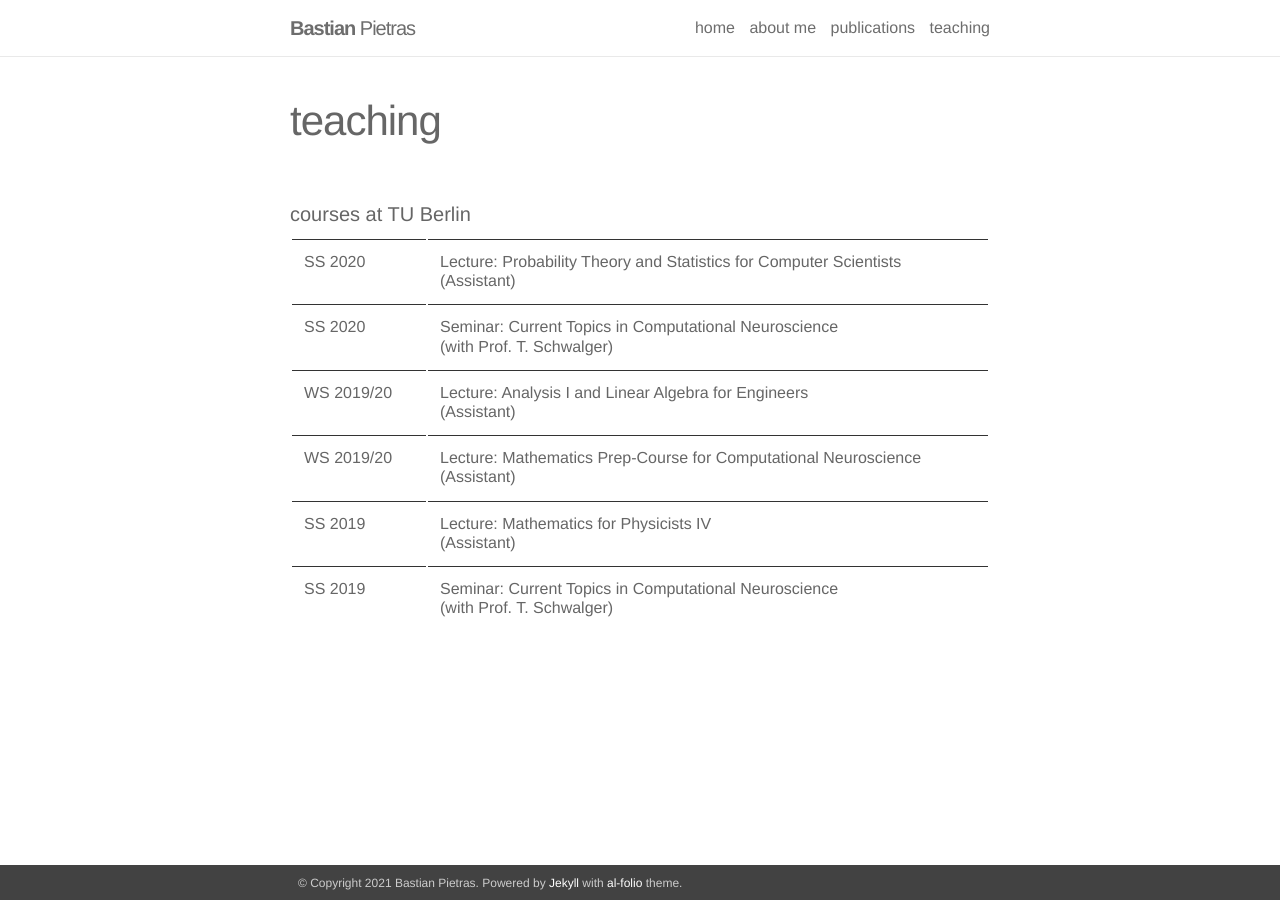
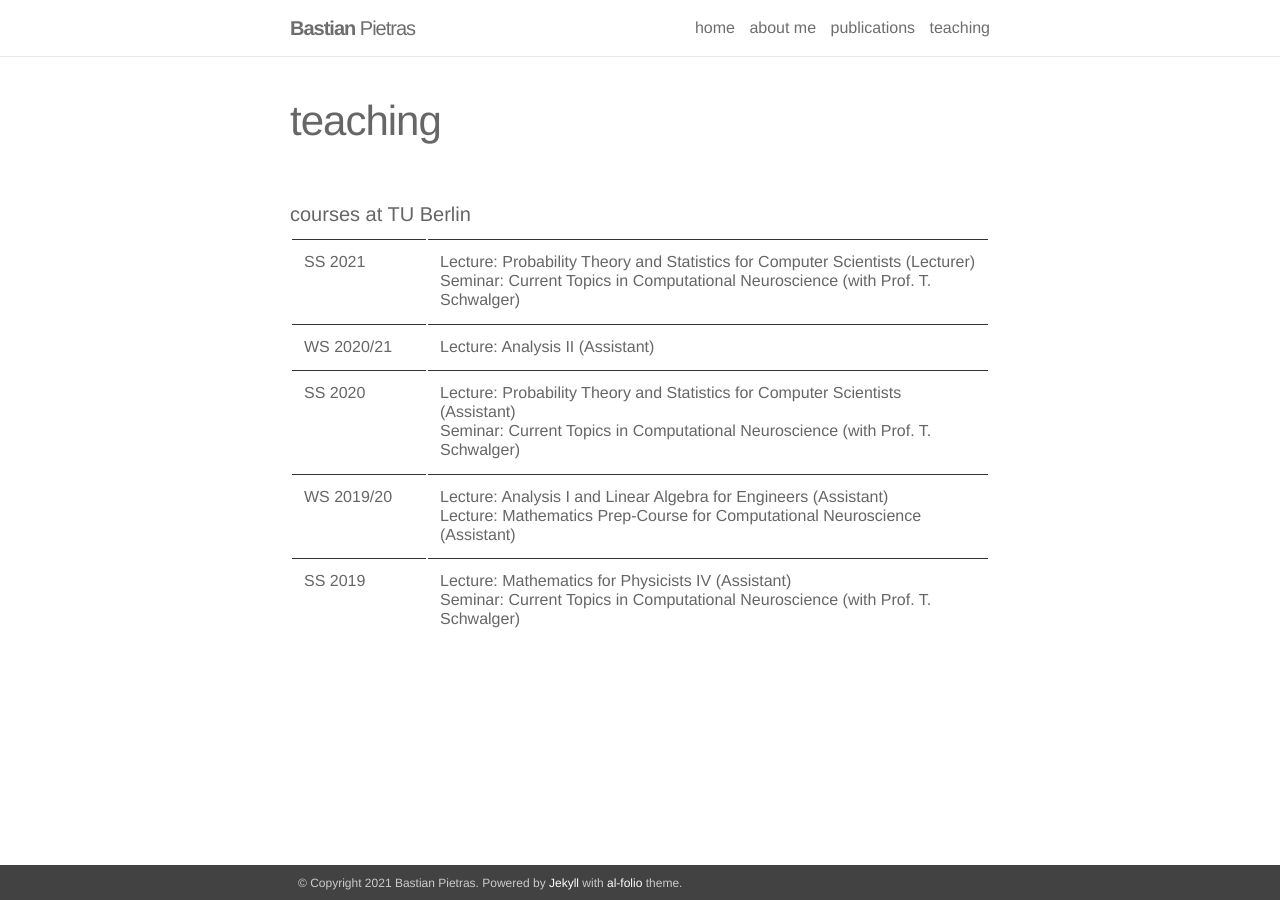
Before and after one commit to BastianPietras/bastianpietras.github.io, a Jekyll site: the page built from _pages/teaching.md, in a window 1280 px wide. Built offline with Jekyll 4.4.1, drawn with Linux system fonts in a browser that asks for light colours.

Commit message:
Update teaching.md

```diff
--- a/_pages/teaching.md
+++ b/_pages/teaching.md
@@ -7,33 +7,32 @@ title: teaching
 
 <table class="tg">
   <tr>
-    <td style="width:110px"> SS 2020  </td>
-    <td>Lecture: Probability Theory and Statistics for Computer Scientists <br>(Assistant)</td>
+    <td style="width:110px"> SS 2021  </td>
+    <td>Lecture: Probability Theory and Statistics for Computer Scientists (Lecturer)
+    <br>Seminar: Current Topics in Computational Neuroscience (with Prof. T. Schwalger)</td>
+  </tr>
+
+  <tr>
+    <td> WS 2020/21  </td>
+    <td>Lecture: Analysis II (Assistant)</td>
   </tr>
 
   <tr>
     <td> SS 2020  </td>
-    <td>Seminar: Current Topics in Computational Neuroscience <br>(with Prof. T. Schwalger)</td>
+    <td>Lecture: Probability Theory and Statistics for Computer Scientists (Assistant)<br>
+        Seminar: Current Topics in Computational Neuroscience (with Prof. T. Schwalger)</td>
   </tr>
 
   <tr>
     <td> WS 2019/20  </td>
-    <td>Lecture: Analysis I and Linear Algebra for Engineers <br>(Assistant)</td>
-  </tr>
-
-  <tr>
-    <td> WS 2019/20  </td>
-    <td>Lecture: Mathematics Prep-Course for Computational Neuroscience <br>(Assistant)</td>
+    <td>Lecture: Analysis I and Linear Algebra for Engineers (Assistant)
+    <br>Lecture: Mathematics Prep-Course for Computational Neuroscience (Assistant)</td>
   </tr>
 
   <tr>
     <td> SS 2019  </td>
-    <td>Lecture: Mathematics for Physicists IV <br>(Assistant)</td>
-  </tr>
-
-  <tr>
-    <td> SS 2019  </td>
-    <td>Seminar: Current Topics in Computational Neuroscience <br>(with Prof. T. Schwalger)</td>
+    <td>Lecture: Mathematics for Physicists IV (Assistant)
+    <br>Seminar: Current Topics in Computational Neuroscience (with Prof. T. Schwalger)</td>
   </tr>
 
 </table>
```
